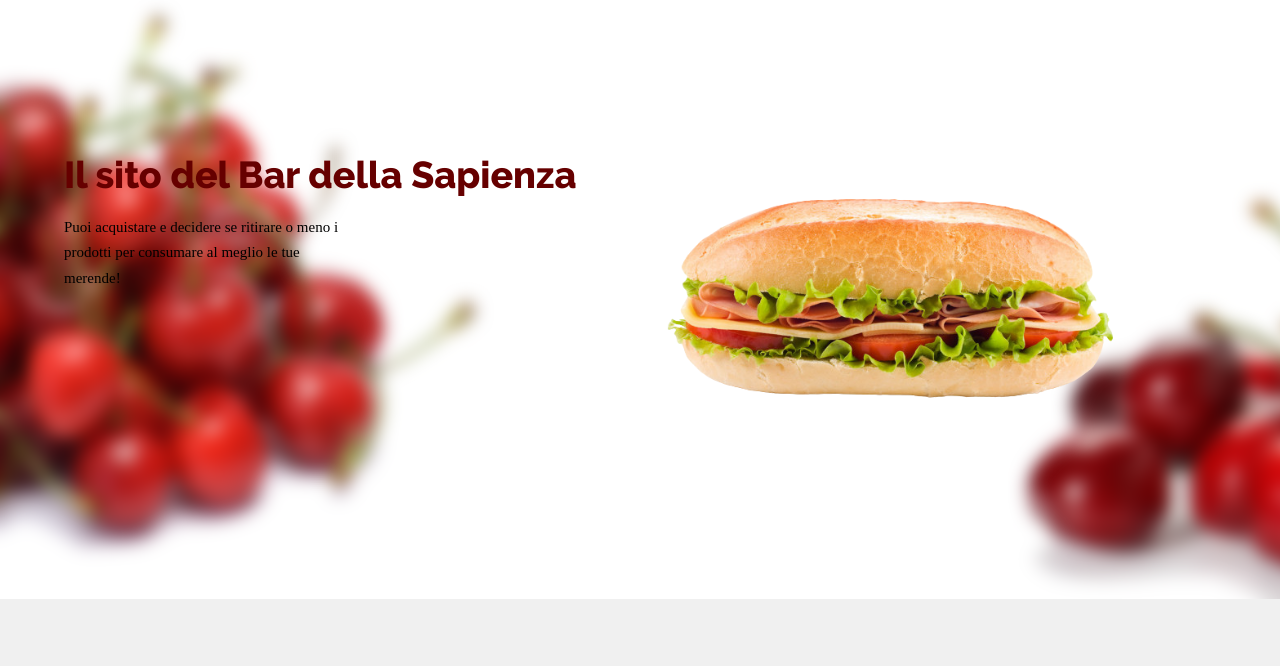
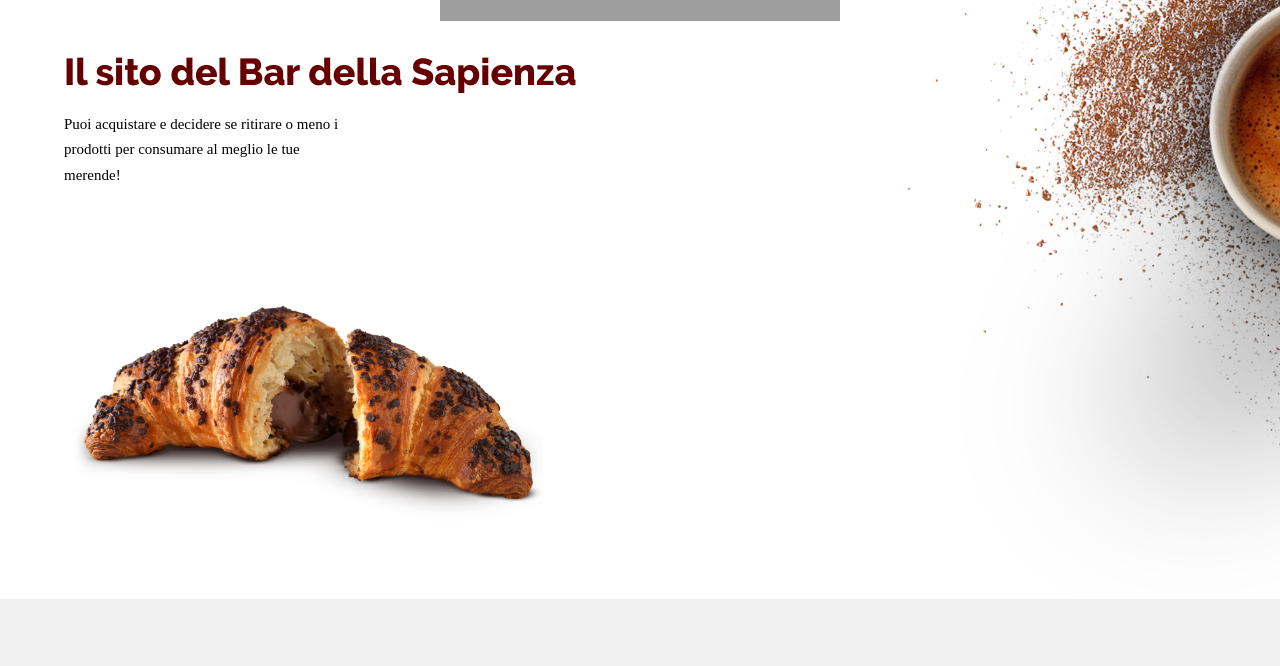
Before and after one commit to cesto99/Progetto-LTW, a PHP site: page /Home/index.html in a window 1280 px wide. Shown: the part 304-970 px from the top of the page. Run offline with PHP 8.4, Linux system fonts and the light colour scheme; some libraries are stand-ins or nearby versions; some web fonts are replaced.

Commit message:
Miglioramenti grafici generali

```diff
--- a/Sito Web Bar Sapienza/Home/index.html
+++ b/Sito Web Bar Sapienza/Home/index.html
@@ -37,9 +37,10 @@
                                         <h1>Il sito del Bar <span>della Sapienza</span> </h1>
                                         <p> Puoi acquistare e decidere se ritirare o meno i prodotti per
                                             consumare al meglio le tue merende!</p>
+                                            <img src="../images/Corn.png" alt="">
                                     </div>
                                     <div class="flex-1">
-                                        <img src="../images/Panino_1.png" alt="">
+
                                     </div>
                                 </div>
                             </div>
@@ -92,7 +93,7 @@
                                     <img src="../icons/phone-2.svg" alt="">
                                     <div>
                                         <span>Chiamaci:</span>
-                                        <span>SOS - 800 81 11 92</span>
+                                        <span>331 855135</span>
                                     </div>
                                 </div>
                                 <div>
@@ -106,7 +107,7 @@
                                     <img src="../icons/clock-2.svg" alt="">
                                     <div>
                                         <span>Orari:</span>
-                                        <span>Lun - Sab 8.00-12.00</span>
+                                        <span>Lun-Sab 8.00-12.00</span>
                                     </div>
                                 </div>
                             </div>
--- a/Sito Web Bar Sapienza/Utente/I_miei_dati.html
+++ b/Sito Web Bar Sapienza/Utente/I_miei_dati.html
@@ -10,7 +10,6 @@
         <link rel="stylesheet" href="https://www.w3schools.com/w3css/4/w3.css">
         <link rel="stylesheet" href="../css/Css_form.css">
         <link rel="stylesheet" href="../css/Css Menù a tendina.css">
-        <link rel="stylesheet" type="text/css" href="../css/Style_Login.css">
         <link rel="stylesheet" type="text/css" href="../css/animation.css">
     </head>
 
--- a/Sito Web Bar Sapienza/Utente/Metodo_di_pagamento.html
+++ b/Sito Web Bar Sapienza/Utente/Metodo_di_pagamento.html
@@ -23,7 +23,7 @@
                     <nav id="menu"></nav>
 
                     <div id="message-container" class="fade-in">
-                        <!-- Qui comparirá lil messaggio -->
+                        <!-- Qui comparirá il messaggio -->
                     </div>
 
                     <!-- Aggiungere nome utente-->
--- a/Sito Web Bar Sapienza/css/style.css
+++ b/Sito Web Bar Sapienza/css/style.css
@@ -267,7 +267,7 @@ nav .navbar a:hover{
 }
 header.hero{
     height:600px;
-    background-image:url(../images/Cherry_sfocate.png);
+    background-image:url(../images/homeWallpaper.png);
     background-position: 0% 0%;
     background-repeat: no-repeat;
     overflow:hidden;
--- a/Sito Web Bar Sapienza/js/intestazione.js
+++ b/Sito Web Bar Sapienza/js/intestazione.js
@@ -56,11 +56,11 @@ else{
                 '<img src="../icons/phone.svg" alt="">'+
                 '<div>'+
                     '<h5>Chiamaci</h5>'+
-                    '<h6>331 7479246</h6>'+
+                    '<h6>331 855135</h6>'+
                 '</div>'+
             '</div>'+
             '<div style="text-align:center"><img class="grandezza_logo" src="../icons/Uniroma1.svg.png" alt=""></div>'+
-            '<div class="time flex items-center">'+
+            '<div class="time  items-center">'+
                 '<img src="../icons/clock.svg" alt="">'+
                 '<div>'+
                     '<h5>Orari:</h5>'+
@@ -72,9 +72,8 @@ else{
     '<div class="navbar magic-shadow">'+
         '<div class="container flex justify-center">'+
             '<a id="hm" href="../Home/index.html" >Home</a>'+
-            '<a id="if" href="../Home/Info.html">Info</a>'+
             '<a id="ng" class="neg" href="../Negozio/Negozio.html">Negozio</a>'+
-            '<a id="ct" href="#">Contatti</a>'+
+            '<a id="ct" href="../Home/Chi_siamo.html">Chi Siamo</a>'+
         '</div>'+
     '</div>');
 
@@ -83,12 +82,12 @@ else{
         '<h1 class="section-heading">I nostri Servizi</h1>'+
         '<div class="card-wrapper flex">'+
             '<div class="service-card magic-shadow-sm">'+
-                '<img class="icon" src="../icons/transport.svg" alt="">'+
+                '<img class="icon" src="../icons/usd.svg" alt="">'+
                     '<h2>Ritiro presso il negozio</h2>'+
-                   '<p>Vieni a ritirarlo nel punto del bar situato nella città universitaria</p>'+
+                   '<p>Vieni a ritirarlo nel nostro bar situato nella città universitaria</p>'+
             '</div>'+
             '<div class="service-card magic-shadow-sm">'+
-                '<img class="icon" src="../icons/usd.svg" alt="">'+
+                '<img class="icon" src="../icons/transport.svg" alt="">'+
                 '<h2>Te lo consegniamo noi!</h2>'+
                 "<p>Con un tempo di attesa stabilito te lo consegnamo noi a seconda dell'edificio in cui ti trovi</p>"+
             '</div>'+
@@ -105,9 +104,9 @@ else{
             '<h3>Quik Links</h3>'+
             '<ul>'+
                 '<li><a href="../Home/index.html">Home</a></li>'+
-                '<li><a href="../Home/Info.html">Info</a</li>'+
                 '<li><a class="neg" href="../Negozio/Negozio.html">Negozio</a</li>'+
-                '<li><a href="../Registrazione/Login.html">Registrati o Accedi</a></li>'+
+                '<li><a href="../Registrazione/Signup.html">Registrati</a> \
+                    o <a href="../Registrazione/Login.html">Accedi</li>'+
             '</ul>'+
         '</div>'+
         '<div class="box">'+
--- a/Sito Web Bar Sapienza/js/prodotti.js
+++ b/Sito Web Bar Sapienza/js/prodotti.js
@@ -263,17 +263,17 @@ function caricaProd(){
     var p=0;
     for(var i=0;i<n;i++){
         $("#conten").append(''+
-        '<div class="card container" style="background-color: white">'+
+        '<div class="card container" style="background-color: rgb(238, 236, 236);">'+
             '<div>'+
-                '<h3>'+u.prodotti[i].product+'  '+u.prodotti[i].price+'   '+'x'+u.prodotti[i].qta+'</h2>'+
+                '<h3>'+'<b>'+u.prodotti[i].product+':  '+u.prodotti[i].price+'   '+' x '+u.prodotti[i].qta+'</b>'+'</h3>'+
     '       </div>'+
             '<div class="product-image flex items-center justify-center style="width:30%; height:30%">'+
                 '<img src="'+u.prodotti[i].image+'" alt="" style="width:30%; height:30%">'+
             '</div>'+
             '<div>'+
-                '<h5>'+u.prodotti[i].description+'</h4>'+
-            '</div>'+
-            '<div><button class="btn btn-secondary pos_el" onclick="eliminaCarr('+i+',)">Elimina dal carrello</button> </a> </div>'+
+                '<font face="Calibri" size="5">'+u.prodotti[i].description+'</font>'+
+            '</div>'+ '<br>' +
+            '<div><button class="btn btn-secondary pos_el" onclick="eliminaCarr('+i+',)">Elimina dal carrello</button> </a> </div> <br>'+
         '</div><br><br>');
        p=p+parseFloat(u.prodotti[i].price)*u.prodotti[i].qta;
     }
```
Also changed, not shown: Sito Web Bar Sapienza/Negozio/Miei_Prodotti.html (+4 -4 lines), Sito Web Bar Sapienza/css/Css_form.css (+16 -0 lines), Sito Web Bar Sapienza/images/Caffe_1.png (added), Sito Web Bar Sapienza/images/Caffe_2.png (added), Sito Web Bar Sapienza/images/Corn.png (added), Sito Web Bar Sapienza/images/homeWallpaper.png (added).
